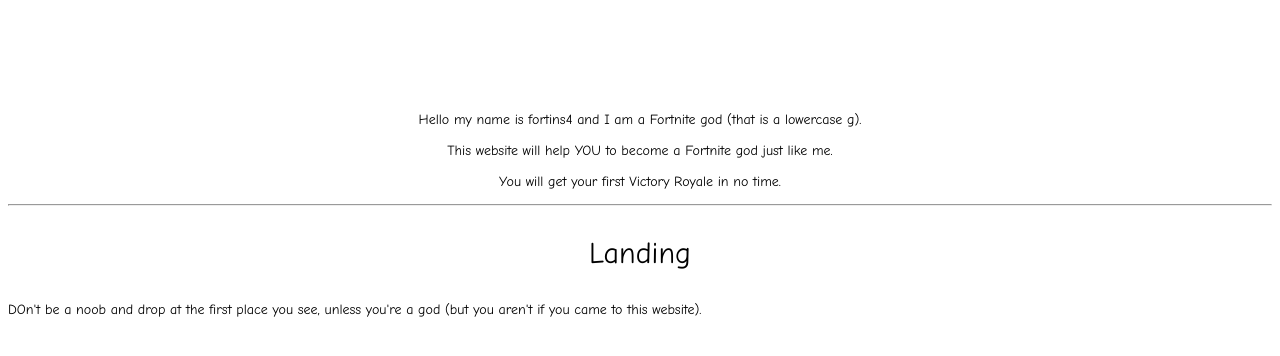
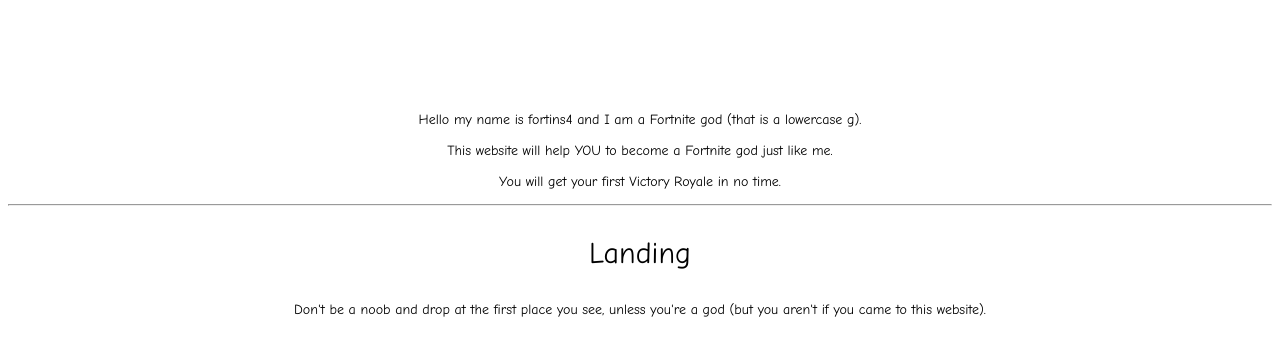
Before and after one commit to fortins4/fortins4.github.io, a plain HTML site: page index.html in a window 1280 px wide. Drawn offline with Linux system fonts and the light colour scheme.

Commit message:
yahahayaha

```diff
--- a/index.html
+++ b/index.html
@@ -8,5 +8,5 @@ Fortnite Database
  <p style="font-family:'Comic Sans MS';font-size:14px;">You will get your first Victory Royale in no time.</p>
 <hr />
 <p style="font-family:'Comic Sans MS';font-size:30px;">Landing</p></center>
-<p style="font-family:'Comic Sans MS';font-size:14px;">DOn't be a noob and drop at the first place you see, unless you're a god (but you aren't if you came to this website).</p>
+<center> <p style="font-family:'Comic Sans MS';font-size:14px;">Don't be a noob and drop at the first place you see, unless you're a god (but you aren't if you came to this website).</p>
 </body>
```
